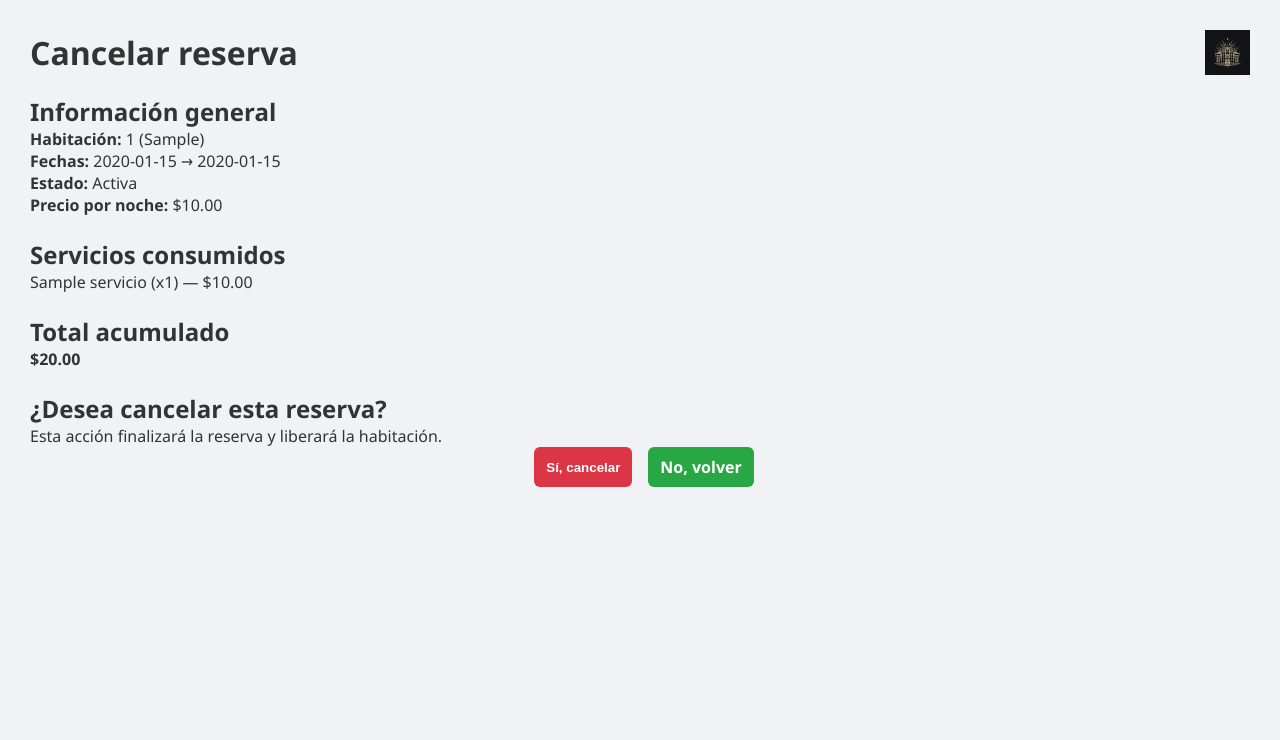
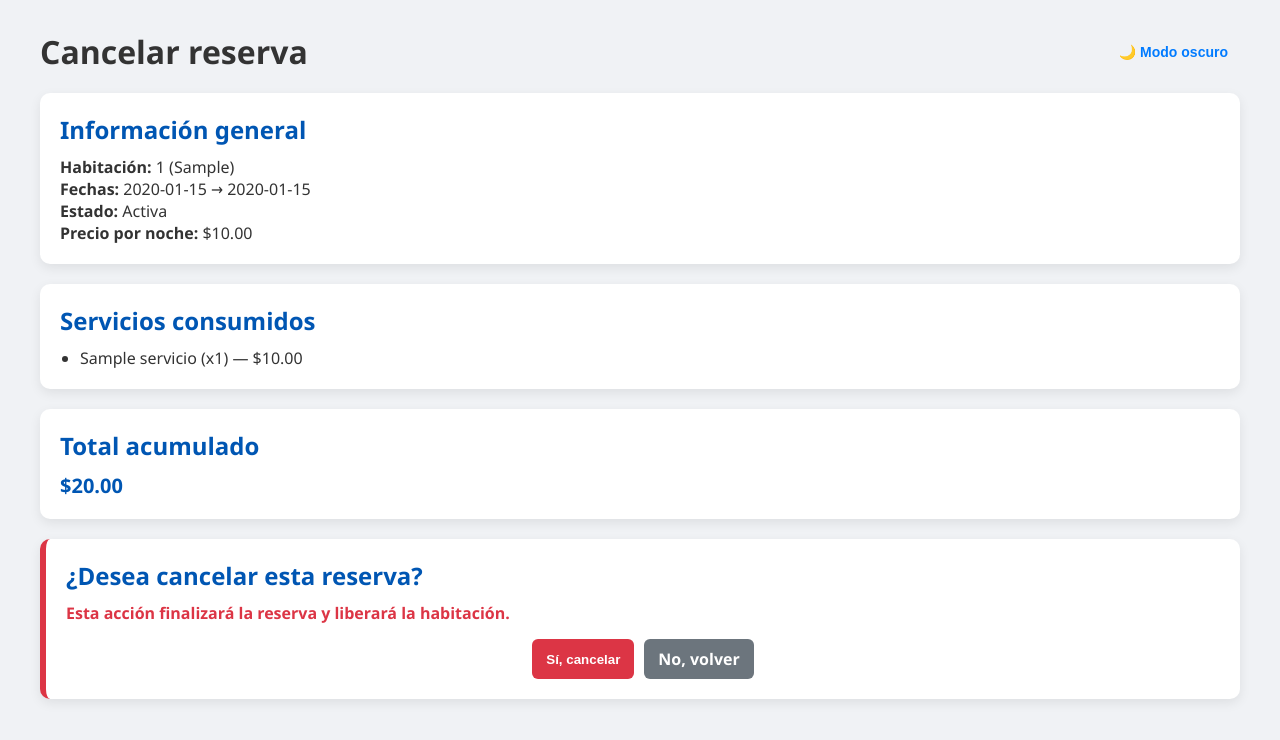
Before and after one commit to Gonzalo-721/Proyecto, a Flask app: page /confirmar_cancelacion/1 in a window 1280 px wide. Shown: the top 740 px of the page. Run offline with Flask 3, Linux system fonts and the light colour scheme; the visitor is signed in with stand-in values (Sample User, id 1); tables that the repository leaves empty hold one stand-in row (values such as "Sample post").

Commit message:
Update cancelar_reserva.html

```diff
--- a/templates/cancelar_reserva.html
+++ b/templates/cancelar_reserva.html
@@ -4,7 +4,7 @@
 <head>
     <meta charset="UTF-8">
     <title>Cancelar reserva</title>
-    <link rel="stylesheet" href="{{ url_for('static', filename='css/dashboard_cliente.css') }}">
+    <link rel="stylesheet" href="{{ url_for('static', filename='css/cancelar_reserva.css') }}">
 </head>
 
 <body>
@@ -12,10 +12,14 @@
 
         <header class="header">
             <h1>Cancelar reserva</h1>
-            <img src="{{ url_for('static', filename='img/logo.png') }}" alt="Logo" class="header-logo">
+
+            <button id="toggle-dark" type="button">
+                🌙 Modo oscuro
+            </button>
         </header>
 
         <main>
+            <section>
                 <h2>Información general</h2>
 
                 <p><strong>Habitación:</strong>
@@ -28,35 +32,34 @@
                     {{ reserva.fecha_fin.strftime('%Y-%m-%d') }}
                 </p>
 
-            <p><strong>Estado:</strong>
-                {{ reserva.estado }}
-            </p>
+                <p><strong>Estado:</strong> {{ reserva.estado }}</p>
 
                 <p><strong>Precio por noche:</strong>
                     ${{ reserva.habitacion.precio_noche }}
                 </p>
-            <br>
+            </section>
 
+            <section>
                 <h2>Servicios consumidos</h2>
 
                 <ul>
                     {% for c in reserva.consumos %}
                     <li>
-                    {{ c.servicio.nombre }}
-                    (x{{ c.cantidad }})
+                        {{ c.servicio.nombre }} (x{{ c.cantidad }})
                         — ${{ c.subtotal }}
                     </li>
                     {% else %}
                     <li>No se añadió ningún servicio</li>
                     {% endfor %}
                 </ul>
-            <br>
+            </section>
 
+            <section>
                 <h2>Total acumulado</h2>
-            <p class="total">
-                <strong>${{ total }}</strong>
-            </p>
-            <br>
+                <p class="total"><strong>${{ total }}</strong></p>
+            </section>
+
+            <section class="warning-box">
                 <h2>¿Desea cancelar esta reserva?</h2>
 
                 <p class="warning">
@@ -64,8 +67,8 @@
                 </p>
 
                 <div class="acciones">
-                <form method="POST" action="{{ url_for('cancelar_reserva', id_reserva=reserva.id_reserva) }}"
-                    style="display:inline">
+                    <form method="POST"
+                        action="{{ url_for('cancelar_reserva', id_reserva=reserva.id_reserva) }}">
                         <button type="submit" class="btn btn-danger">
                             Sí, cancelar
                         </button>
@@ -75,10 +78,27 @@
                         No, volver
                     </a>
                 </div>
-
+            </section>
         </main>
 
     </div>
+
+    <script>
+        const toggle = document.getElementById('toggle-dark');
+        const body = document.body;
+
+        if (localStorage.getItem('dark-mode') === 'true') {
+            body.classList.add('dark');
+        }
+
+        toggle.addEventListener('click', () => {
+            body.classList.toggle('dark');
+            localStorage.setItem(
+                'dark-mode',
+                body.classList.contains('dark')
+            );
+        });
+    </script>
+
 </body>
-
 </html>
```
Lines whose indentation alone changed are shown as unchanged.
